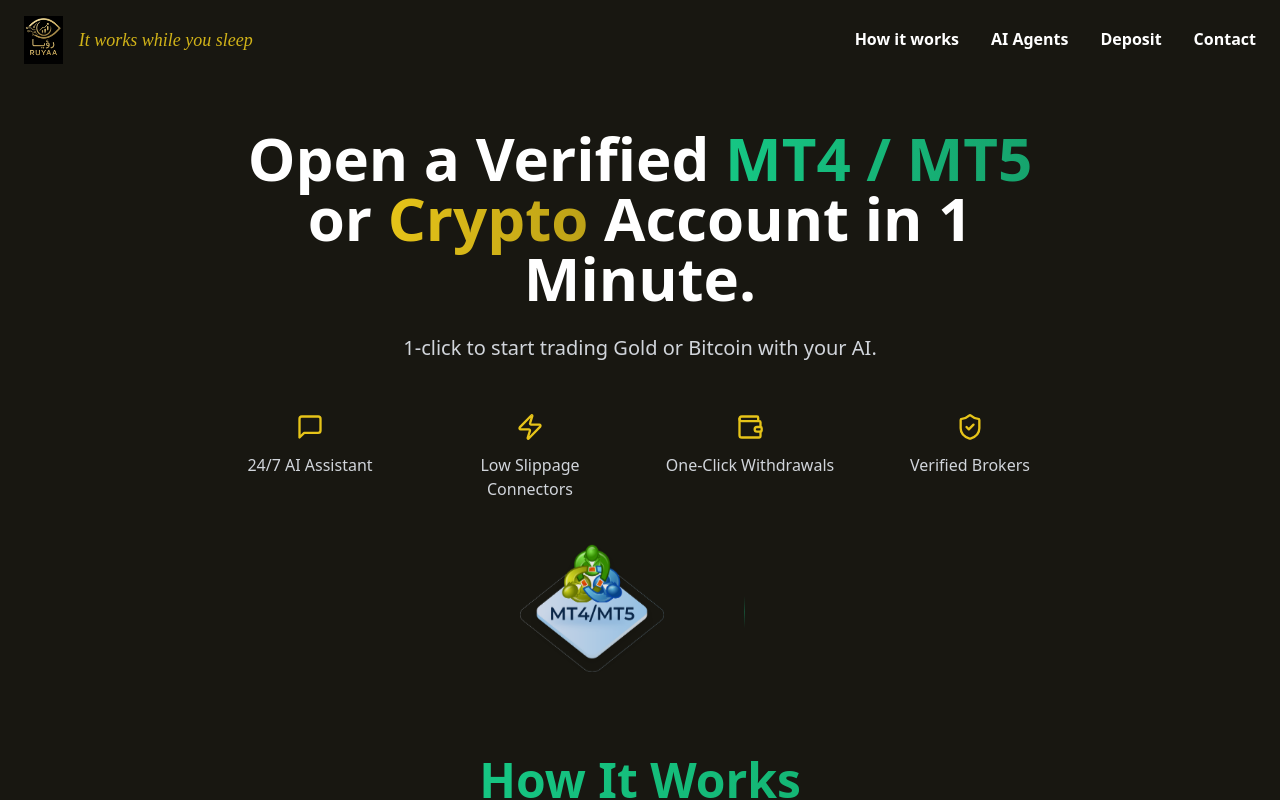
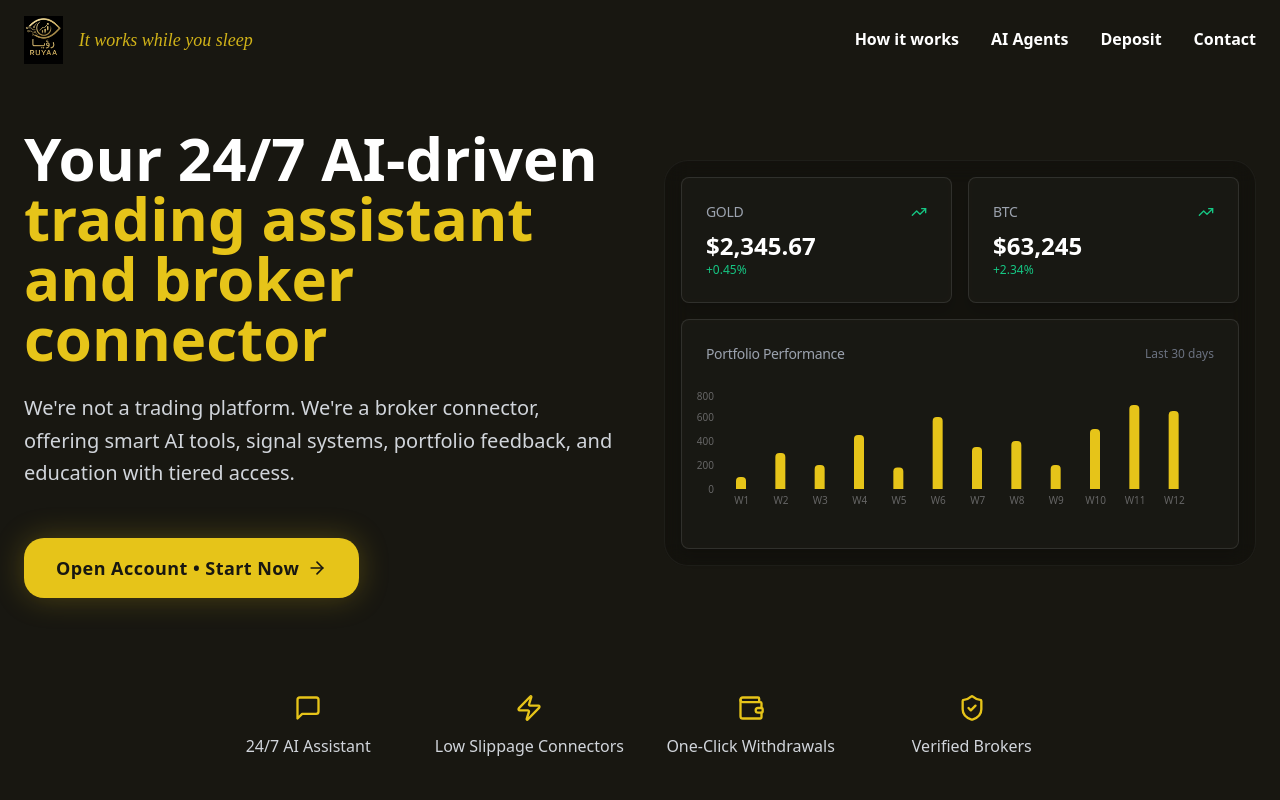
Before and after one commit to grooosy/ruyaa-capital-ai, a React (Vite) app: page / in a window 1280 px wide. Shown: the top 800 px of the page. Built offline with nearby package versions, Linux system fonts and the light colour scheme.

Commit message:
Refactor: Update homepage hero section
Update the homepage hero section to reflect the provided design.

```diff
--- /dev/null
+++ b/src/components/HeroDashboard.tsx
@@ -0,0 +1,75 @@
+
+import React from 'react';
+import { Card, CardContent, CardHeader, CardTitle } from '@/components/ui/card';
+import { TrendingUp } from 'lucide-react';
+import { Bar, BarChart as RechartsBarChart, ResponsiveContainer, XAxis, YAxis, Tooltip } from 'recharts';
+
+const TickerCard = ({ name, price, change }: { name: string, price: string, change: string }) => (
+  <Card className="bg-card/50 backdrop-blur-sm border-white/10 shadow-lg w-full">
+    <CardHeader className="flex flex-row items-center justify-between space-y-0 pb-2">
+      <CardTitle className="text-sm font-medium text-gray-400">{name}</CardTitle>
+      <TrendingUp className="h-4 w-4 text-green" />
+    </CardHeader>
+    <CardContent>
+      <div className="text-2xl font-bold text-white">{price}</div>
+      <p className="text-xs text-green">{change}</p>
+    </CardContent>
+  </Card>
+);
+
+const performanceData = [
+  { name: 'W1', value: 100 },
+  { name: 'W2', value: 300 },
+  { name: 'W3', value: 200 },
+  { name: 'W4', value: 450 },
+  { name: 'W5', value: 180 },
+  { name: 'W6', value: 600 },
+  { name: 'W7', value: 350 },
+  { name: 'W8', value: 400 },
+  { name: 'W9', value: 200 },
+  { name: 'W10', value: 500 },
+  { name: 'W11', value: 700 },
+  { name: 'W12', value: 650 },
+];
+
+const PerformanceChart = () => (
+  <Card className="bg-card/50 backdrop-blur-sm border-white/10 shadow-lg w-full">
+    <CardHeader>
+      <div className="flex justify-between items-center">
+        <CardTitle className="text-sm font-medium text-gray-400">Portfolio Performance</CardTitle>
+        <span className="text-xs text-gray-500">Last 30 days</span>
+      </div>
+    </CardHeader>
+    <CardContent className="h-40 pl-0">
+      <ResponsiveContainer width="100%" height="100%">
+        <RechartsBarChart data={performanceData} margin={{ top: 5, right: 20, left: 0, bottom: 5 }}>
+          <XAxis dataKey="name" stroke="#666" fontSize={10} tickLine={false} axisLine={false} interval="preserveStartEnd" />
+          <YAxis stroke="#666" fontSize={10} tickLine={false} axisLine={false} width={40} />
+          <Tooltip
+            cursor={{ fill: 'rgba(230, 196, 25, 0.1)' }}
+            contentStyle={{ backgroundColor: '#23221c', border: 'none', borderRadius: '0.75rem', boxShadow: '0 4px 20px rgba(0,0,0,0.3)' }}
+            labelStyle={{ color: '#E6C419' }}
+            itemStyle={{ color: '#fff' }}
+          />
+          <Bar dataKey="value" fill="#E6C419" radius={[4, 4, 0, 0]} barSize={10} />
+        </RechartsBarChart>
+      </ResponsiveContainer>
+    </CardContent>
+  </Card>
+);
+
+const HeroDashboard: React.FC = () => {
+  return (
+    <div className="flex flex-col gap-4 p-4 rounded-2xl bg-black/20 backdrop-blur-md border border-white/5">
+      <div className="grid grid-cols-1 sm:grid-cols-2 gap-4">
+        <TickerCard name="GOLD" price="$2,345.67" change="+0.45%" />
+        <TickerCard name="BTC" price="$63,245" change="+2.34%" />
+      </div>
+      <div>
+        <PerformanceChart />
+      </div>
+    </div>
+  );
+};
+
+export default HeroDashboard;
--- a/src/pages/Index.tsx
+++ b/src/pages/Index.tsx
@@ -1,3 +1,4 @@
+
 import React from "react";
 import { motion } from "framer-motion";
 import Navbar from "@/components/Navbar";
@@ -6,6 +7,8 @@ import PathModal from "@/components/PathModal";
 import AIGrid from "@/components/AIGrid";
 import CryptoArbitrageSection from "@/components/CryptoArbitrageSection";
 import FeatureHighlights from "@/components/FeatureHighlights";
+import HeroDashboard from "@/components/HeroDashboard";
+import { ArrowRight } from "lucide-react";
 
 const Index = () => {
   const [modalOpen, setModalOpen] = React.useState(false);
@@ -14,54 +17,50 @@ const Index = () => {
     <div className="relative min-h-screen bg-bg">
       <Navbar />
 
-      <main className="pt-32 pb-20 flex flex-col items-center w-full">
+      <main className="pt-32 pb-20 w-full">
         {/* Hero Section */}
-        <section className="w-full max-w-4xl mx-auto flex flex-col items-center text-center px-6">
-          {/* Main Headline */}
-          <h1 className="text-5xl lg:text-6xl font-bold text-white mb-6 leading-tight max-w-4xl">
-            Open a Verified{" "}
-            <span className="text-green bg-gradient-to-r from-green to-green/80 bg-clip-text text-transparent">
-              MT4 / MT5
-            </span>{" "}
-            or{" "}
-            <span className="text-gold bg-gradient-to-r from-gold to-gold/80 bg-clip-text text-transparent">
-              Crypto
-            </span>{" "}
-            Account in 1 Minute.
-          </h1>
+        <section className="w-full max-w-7xl mx-auto flex flex-col lg:flex-row items-center justify-between px-6 gap-12">
+          {/* Left Side: Text content */}
+          <div className="lg:w-1/2 text-center lg:text-left">
+            <h1 className="text-5xl lg:text-6xl font-bold text-white mb-6 leading-tight">
+              Your 24/7 AI-driven{' '}
+              <span className="text-gold">
+                trading assistant and broker connector
+              </span>
+            </h1>
 
-          {/* Subtitle */}
-          <p className="text-xl text-gray-300 mb-12 max-w-3xl leading-relaxed">
-            1-click to start trading Gold or Bitcoin with your AI.
-          </p>
+            <p className="text-xl text-gray-300 mb-12 max-w-2xl mx-auto lg:mx-0 leading-relaxed">
+              We're not a trading platform. We're a broker connector, offering smart AI tools, signal systems, portfolio feedback, and education with tiered access.
+            </p>
 
-          {/* Feature Highlights */}
-          <div className="mb-12">
+            <motion.button
+              onClick={() => setModalOpen(true)}
+              className="bg-gold text-dark-charcoal px-8 py-4 rounded-xl text-lg font-bold shadow-gold-glow hover:bg-gold/90 transition-all duration-300 tracking-wide inline-flex items-center gap-2"
+              whileHover={{ scale: 1.02 }}
+              whileTap={{ scale: 0.98 }}
+            >
+              Open Account • Start Now
+              <ArrowRight className="w-5 h-5" />
+            </motion.button>
+          </div>
+
+          {/* Right Side: Dashboard */}
+          <div className="lg:w-1/2 w-full mt-12 lg:mt-0">
+            <HeroDashboard />
+          </div>
+        </section>
+
+        {/* Feature Highlights & Logo Cloud moved below hero */}
+        <section className="w-full max-w-5xl mx-auto flex flex-col items-center text-center px-6 pt-24 pb-12">
+          <div className="mb-16">
             <FeatureHighlights />
           </div>
-
-          {/* Official Logos */}
           <LogoCloud />
         </section>
 
+
         {/* AI Agents Showcase */}
         <AIGrid />
-
-        {/* CTA Section */}
-        <section className="w-full max-w-4xl mx-auto flex flex-col items-center text-center px-6 pt-20">
-          <motion.button
-            onClick={() => setModalOpen(true)}
-            className="bg-green text-[#181711] px-10 py-4 rounded-2xl text-xl font-bold shadow-green-glow hover:shadow-lg transition-all duration-300 tracking-wide"
-            whileHover={{ scale: 1.02 }}
-            whileTap={{ scale: 0.98 }}
-            style={{
-              background: "linear-gradient(135deg, #16C784 0%, #14B574 100%)",
-              boxShadow: "0 8px 32px rgba(22, 199, 132, 0.3)"
-            }}
-          >
-            Open Account Now
-          </motion.button>
-        </section>
 
         {/* Crypto Arbitrage Section */}
         <CryptoArbitrageSection />
```
